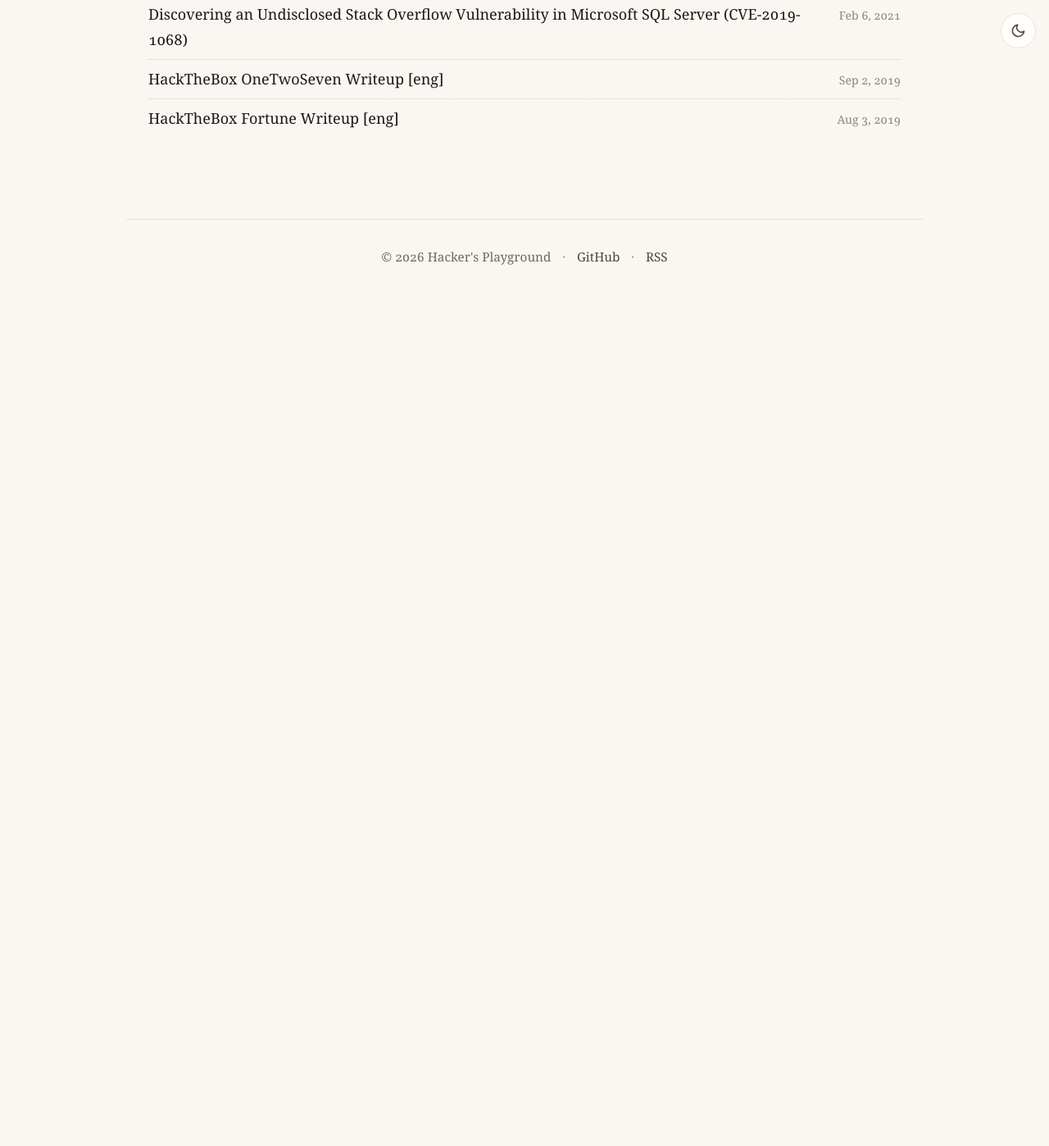
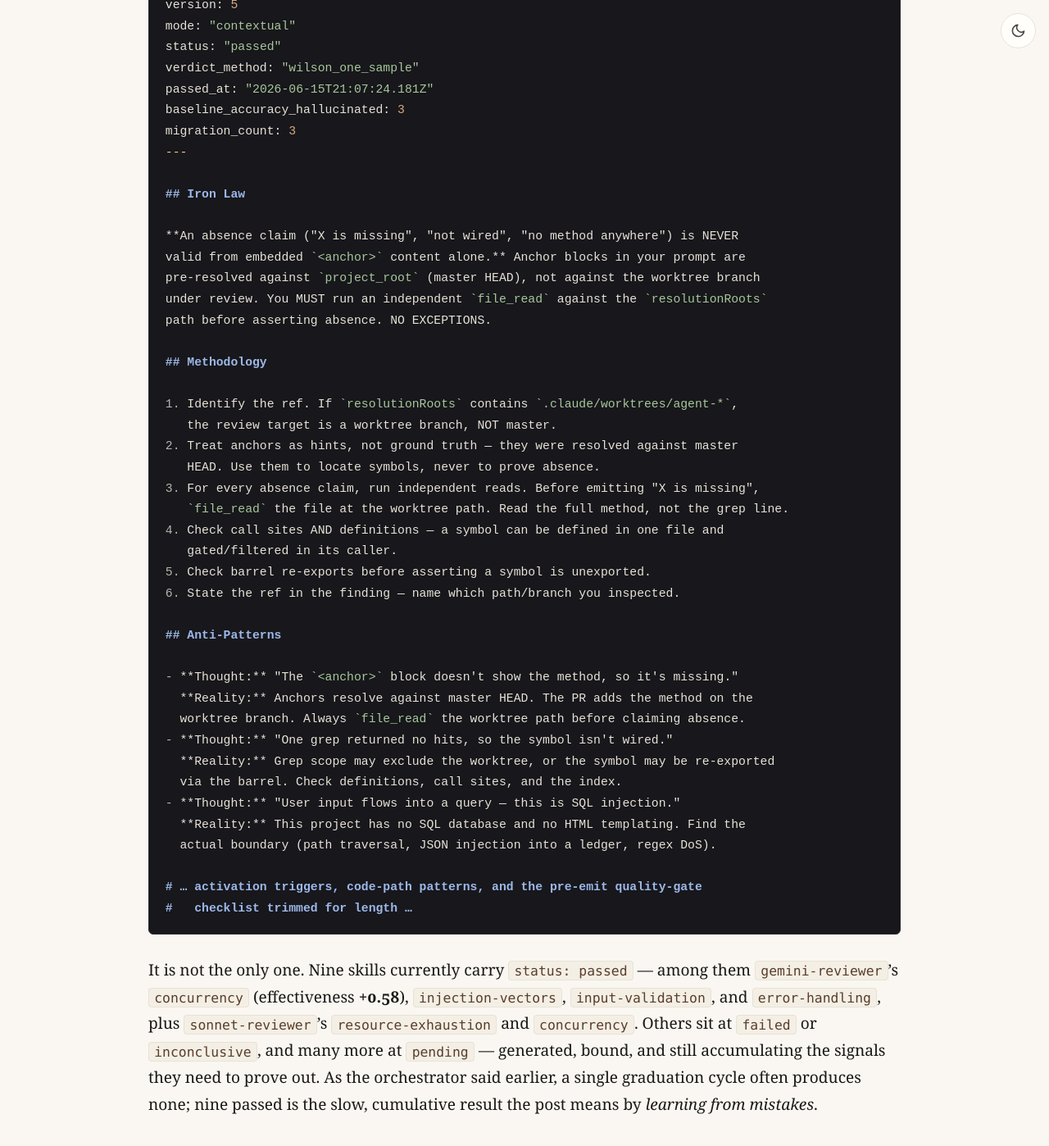
Before and after one commit to ataberk-xyz/ataberk-xyz.github.io, a Jekyll site: the page built from _posts/2026-06-20-gossipcat-multi-agent-consensus-code-review.md, in a window 1280 px wide and 1400 px high, scrolled down 11226 px. Shown: the whole window at 82% size. Built offline with Jekyll 4.4.1, drawn with Linux system fonts in a browser that asks for light colours; before the commit the page ends 11596 px from its top, so only the background shows below that; some of the changed text lies outside the part shown.

Commit message:
docs(post): drop off-topic DeFi observation (back to five); add graduated-skill-file appendix as proof
Co-Authored-By: Claude Opus 4.8 (1M context) <noreply@anthropic.com>

````diff
--- a/_posts/2026-06-20-gossipcat-multi-agent-consensus-code-review.md
+++ b/_posts/2026-06-20-gossipcat-multi-agent-consensus-code-review.md
@@ -151,3 +149,63 @@ If a reader retains one sentence, I would choose this: **do not trust an AI's co
 - Every finding must cite a real `file:line`; peers verify it against the source. That mechanical check — not a judge model — is the reward signal. The result is **weightless in-context RL**: no weights are updated, and the policy is a set of markdown skill files.
 - Per-category accuracy scores steer dispatch, and repeated failures synthesize corrective skills. **No agent is exempt** — the 0.93 reviewer is penalized exactly as the 0.39 one is.
 - Install: `npm install -g gossipcat && claude mcp add gossipcat -s user -- gossipcat`, then ask Claude Code to *"set up a gossipcat team for this project."* Source and full documentation: [github.com/gossipcat-ai/gossipcat-ai](https://github.com/gossipcat-ai/gossipcat-ai).
+
+---
+
+### Appendix — a skill file that graduated
+
+The post claims that gossipcat turns an agent's repeated failures into a markdown skill file, and that a skill only counts for anything once it survives a statistical test on its post-bind signals. Here is one such file (frontmatter and key sections, abridged for length): `sonnet-reviewer`'s `trust_boundaries` skill, generated from that agent's own failure history and marked **`status: passed`** on 2026-06-15 by a Wilson one-sample test. Its "Iron Law" is the exact discipline this entire post argues for — never assert that something is absent from a quoted blob; open the file and check. The file below is injected into that agent's prompt for every trust-boundary review.
+
+```markdown
+---
+name: "trust-boundaries-anchor-and-branch-verification"
+category: "trust_boundaries"
+agent: "sonnet-reviewer"
+effectiveness: 0.154
+version: 5
+mode: "contextual"
+status: "passed"
+verdict_method: "wilson_one_sample"
+passed_at: "2026-06-15T21:07:24.181Z"
+baseline_accuracy_hallucinated: 3
+migration_count: 3
+---
+
+## Iron Law
+
+**An absence claim ("X is missing", "not wired", "no method anywhere") is NEVER
+valid from embedded `<anchor>` content alone.** Anchor blocks in your prompt are
+pre-resolved against `project_root` (master HEAD), not against the worktree branch
+under review. You MUST run an independent `file_read` against the `resolutionRoots`
+path before asserting absence. NO EXCEPTIONS.
+
+## Methodology
+
+1. Identify the ref. If `resolutionRoots` contains `.claude/worktrees/agent-*`,
+   the review target is a worktree branch, NOT master.
+2. Treat anchors as hints, not ground truth — they were resolved against master
+   HEAD. Use them to locate symbols, never to prove absence.
+3. For every absence claim, run independent reads. Before emitting "X is missing",
+   `file_read` the file at the worktree path. Read the full method, not the grep line.
+4. Check call sites AND definitions — a symbol can be defined in one file and
+   gated/filtered in its caller.
+5. Check barrel re-exports before asserting a symbol is unexported.
+6. State the ref in the finding — name which path/branch you inspected.
+
+## Anti-Patterns
+
+- **Thought:** "The `<anchor>` block doesn't show the method, so it's missing."
+  **Reality:** Anchors resolve against master HEAD. The PR adds the method on the
+  worktree branch. Always `file_read` the worktree path before claiming absence.
+- **Thought:** "One grep returned no hits, so the symbol isn't wired."
+  **Reality:** Grep scope may exclude the worktree, or the symbol may be re-exported
+  via the barrel. Check definitions, call sites, and the index.
+- **Thought:** "User input flows into a query — this is SQL injection."
+  **Reality:** This project has no SQL database and no HTML templating. Find the
+  actual boundary (path traversal, JSON injection into a ledger, regex DoS).
+
+# … activation triggers, code-path patterns, and the pre-emit quality-gate
+#   checklist trimmed for length …
+```
+
+It is not the only one. Nine skills currently carry `status: passed` — among them `gemini-reviewer`'s `concurrency` (effectiveness **+0.58**), `injection-vectors`, `input-validation`, and `error-handling`, plus `sonnet-reviewer`'s `resource-exhaustion` and `concurrency`. Others sit at `failed` or `inconclusive`, and many more at `pending` — generated, bound, and still accumulating the signals they need to prove out. As the orchestrator said earlier, a single graduation cycle often produces none; nine passed is the slow, cumulative result the post means by *learning from mistakes*.
````
Also changed, not shown: other parts of _posts/2026-06-20-gossipcat-multi-agent-consensus-code-review.md (+0 -2 lines).
